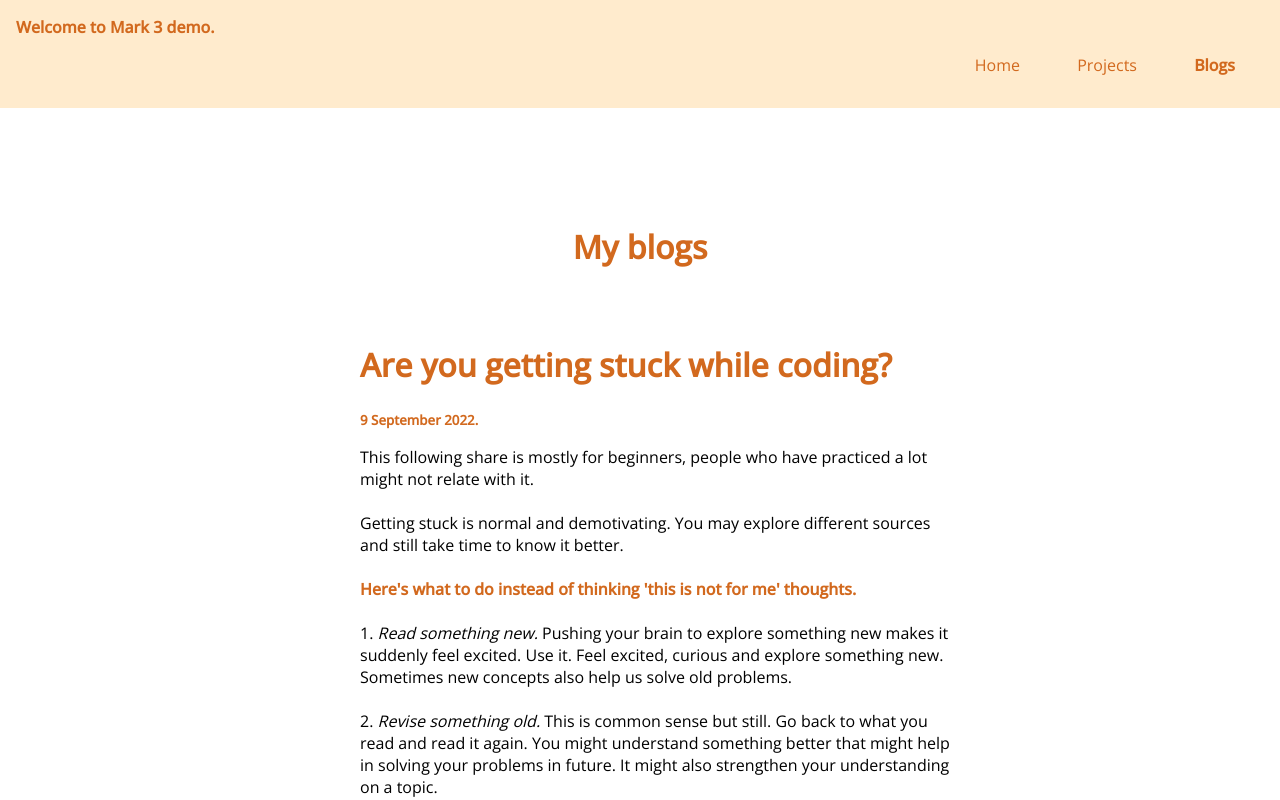
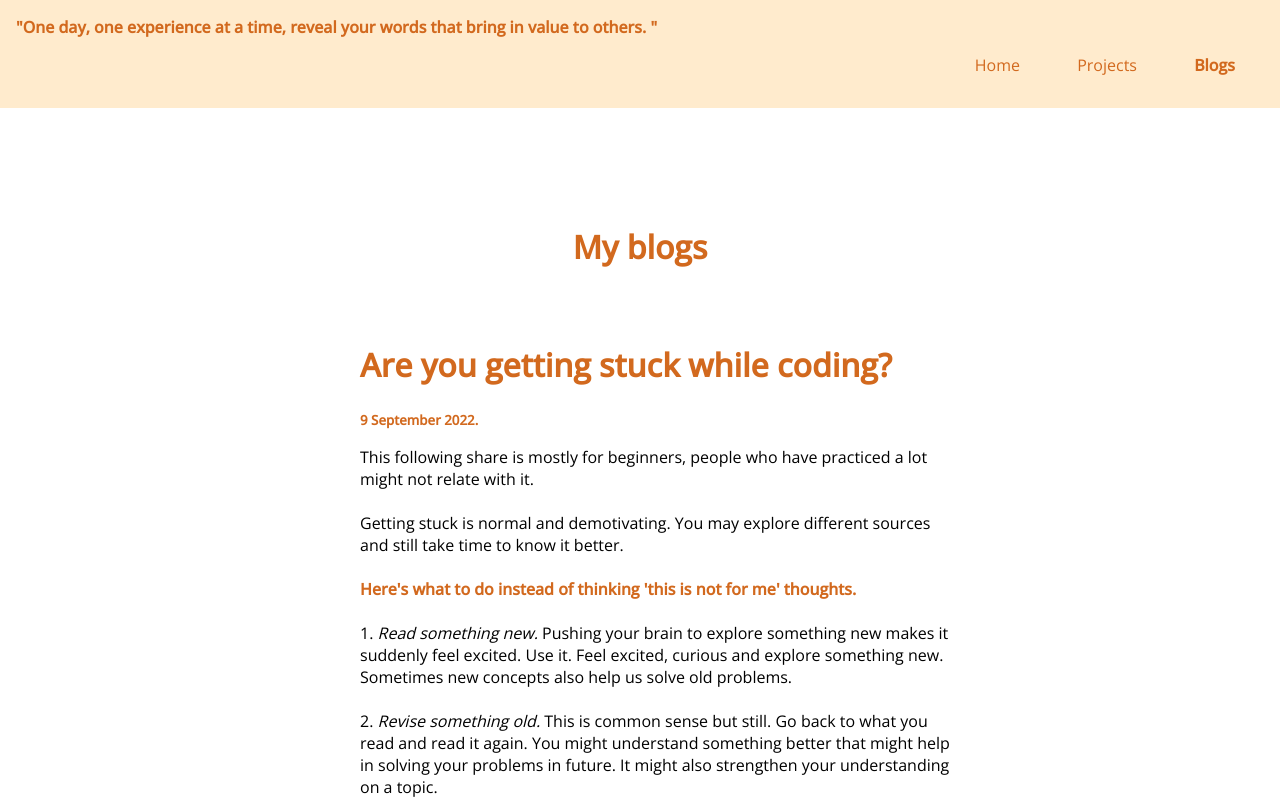
Before and after one commit to swapnilbawane/portfolio-final, a plain HTML site: page unstuck.html in a window 1280 px wide. Shown: the top 800 px of the page. Drawn offline with nearby package versions, Linux system fonts and the light colour scheme.

Commit message:
add: quote on blog page

```diff
--- a/unstuck.html
+++ b/unstuck.html
@@ -12,7 +12,7 @@
 
     <nav class="navigation container">
 
-        <div class="nav-brand"> Welcome to Mark 3 demo. </div>
+        <div class="nav-brand"> "One day, one experience at a time, reveal your words that bring in value to others. " </div>
 
         <ul class="list-non-bullet nav-pills">
 
```
Also changed, not shown: tipsforcoding.html (+1 -1 lines).
